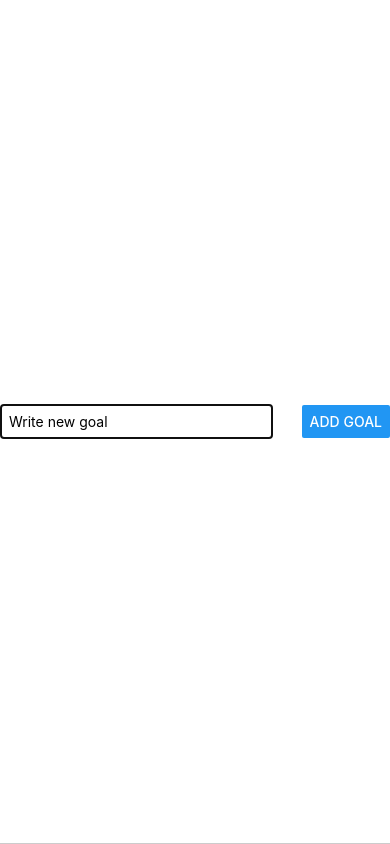
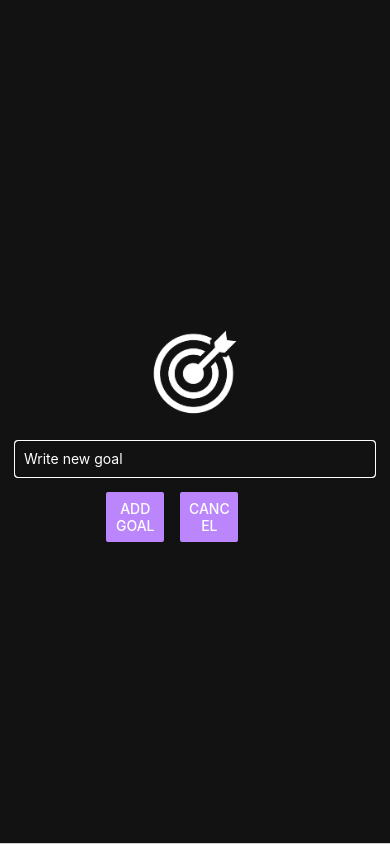
Before and after one commit to odedAtias/Goals-App, a React Native app: screen / in a window 390 px wide. Both pictures are taken after a click on the button "ADD NEW GOAL". Built offline with nearby package versions, Linux system fonts and the light colour scheme.

Commit message:
Adding cancel button & image to the modal

```diff
--- a/App.js
+++ b/App.js
@@ -25,9 +25,9 @@ export default function App() {
 		setCourseGoals(currentCourseGoals => newCourseGoals);
 	};
 
-	const handleGoToAddGoal = () => {
-		setModalIsVisible(true);
-	};
+	const handleModalVisible = () => setModalIsVisible(true);
+
+	const handleOffModalVisible = () => setModalIsVisible(false);
 
 	//	JSX Rendering
 	return (
@@ -36,10 +36,14 @@ export default function App() {
 			<Button
 				title='Add new goal'
 				color='#5e0acc'
-				onPress={handleGoToAddGoal}
+				onPress={handleModalVisible}
 			/>
 			{/* Goal input */}
-			<GoalInput OnAddNewGoal={handleNewGoal} isVisible={modalIsVisible} />
+			<GoalInput
+				OnAddNewGoal={handleNewGoal}
+				isVisible={modalIsVisible}
+				OffModalVisible={handleOffModalVisible}
+			/>
 			{/* Goals List*/}
 			<View style={styles.goalsContainer}>
 				<FlatList
--- a/Components/GoalInput.js
+++ b/Components/GoalInput.js
@@ -1,10 +1,17 @@
 //  Hooks components imports
 import { useState } from 'react';
 //  Core components imports
-import { Button, TextInput, View, StyleSheet, Modal } from 'react-native';
+import {
+	Button,
+	TextInput,
+	View,
+	StyleSheet,
+	Modal,
+	Image,
+} from 'react-native';
 
 //  GoalInput component
-function GoalInput({ OnAddNewGoal, isVisible }) {
+function GoalInput({ OnAddNewGoal, isVisible, OffModalVisible }) {
 	//  GoalInput state
 	const [entredText, setEntredText] = useState('');
 
@@ -14,18 +21,42 @@ function GoalInput({ OnAddNewGoal, isVisible }) {
 	const handleAddGoal = () => {
 		OnAddNewGoal(entredText);
 		setEntredText('');
+		OffModalVisible();
 	};
 	//	JSX Rendering
 	return (
 		<Modal visible={isVisible} animationType='slide'>
 			<View style={styles.inputContainer}>
+				<Image
+					style={styles.image}
+					source={require('../assets/Images/goal.png')}
+				/>
 				<TextInput
 					style={styles.textInput}
 					placeholder='Write new goal'
+					placeholderTextColor={'#fff'}
 					onChangeText={handleChangeText}
 					value={entredText}
 				/>
-				<Button title='Add goal' onPress={handleAddGoal} />
+				{/* Buttons container */}
+				<View style={styles.buttonsContainer}>
+					{/* First button container */}
+					<View style={styles.button}>
+						<Button
+							title='Add goal'
+							onPress={handleAddGoal}
+							color={'#bb86fc'}
+						/>
+					</View>
+					{/* Second button container */}
+					<View style={styles.button}>
+						<Button
+							title='Cancel'
+							onPress={OffModalVisible}
+							color={'#bb86fc'}
+						/>
+					</View>
+				</View>
 			</View>
 		</Modal>
 	);
@@ -35,18 +66,32 @@ function GoalInput({ OnAddNewGoal, isVisible }) {
 const styles = StyleSheet.create({
 	inputContainer: {
 		flex: 1,
-		flexDirection: 'row',
-		justifyContent: 'space-between',
+		justifyContent: 'center',
 		alignItems: 'center',
 		borderBottomWidth: 1,
 		borderBottomColor: '#ccc',
+		padding: 16,
+		backgroundColor: '#121212',
 	},
 	textInput: {
-		borderWidth: 1,
+		borderBottomWidth: 1,
 		borderColor: '#ccc',
-		width: '70%',
-		marginRight: 8,
+		width: '100%',
 		padding: 8,
+		color: '#fff',
+	},
+	image: {
+		width: 100,
+		height: 100,
+		margin: 20,
+	},
+	buttonsContainer: {
+		flexDirection: 'row',
+		marginTop: 16,
+	},
+	button: {
+		width: '30%',
+		marginHorizontal: 8,
 	},
 });
 
```
Also changed, not shown: assets/Images/goal.png (added).
